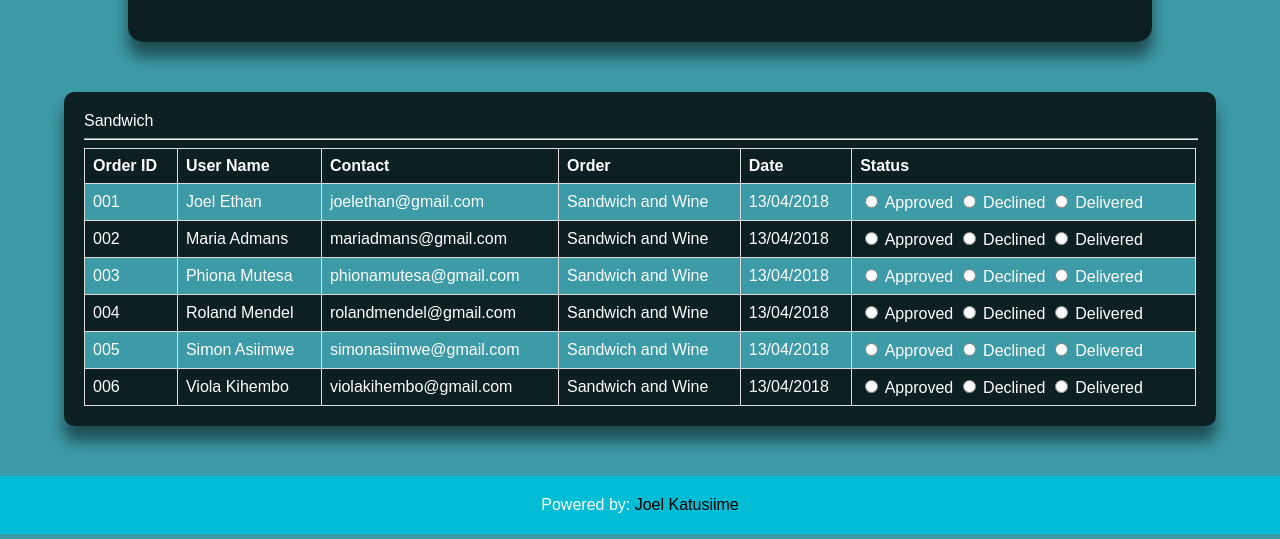
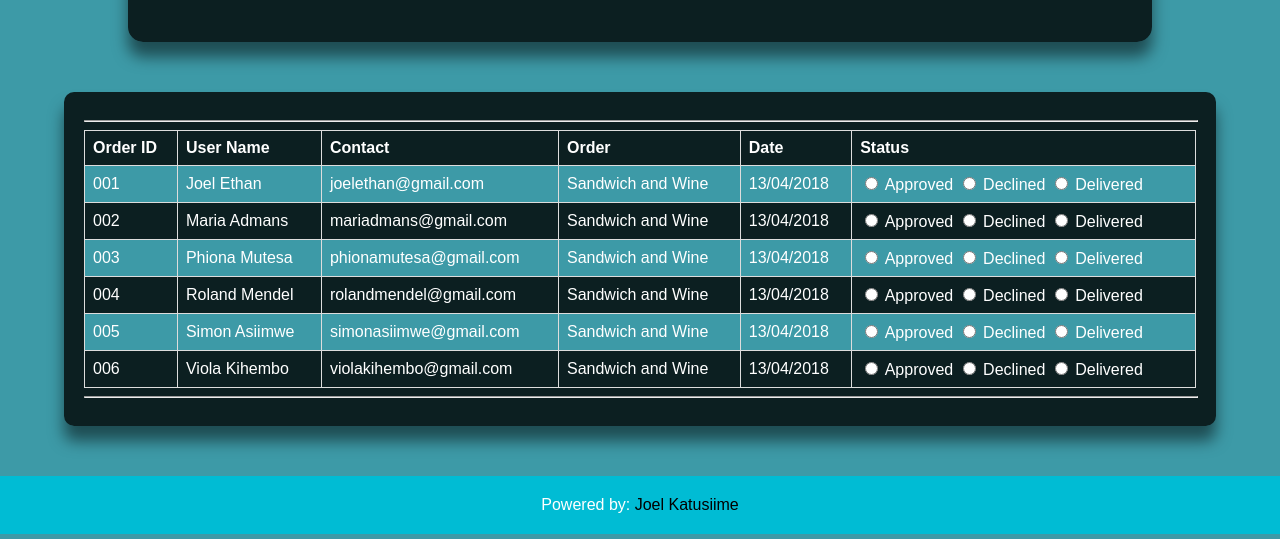
Before and after one commit to joelethan/Fast-Food-Fast, a plain HTML site: page UI/admin.html in a window 1280 px wide. Shown: the part 261-800 px from the top of the page. Drawn offline with Linux system fonts and the light colour scheme.

Commit message:
Fix bug, admin.html should not have Sandwich on top of Order ID [#160533130]

```diff
--- a/UI/admin.html
+++ b/UI/admin.html
@@ -24,9 +24,8 @@
         </div>
 
         <div class="quest">
-                <span>Sandwich</span>
-                <hr>
 
+        <hr>
         <table>
             <tr>
               <th>Order ID</th>
@@ -121,6 +120,7 @@
             </td>
             </tr>
           </table>
+          <hr>
             </div>
 
 
```
